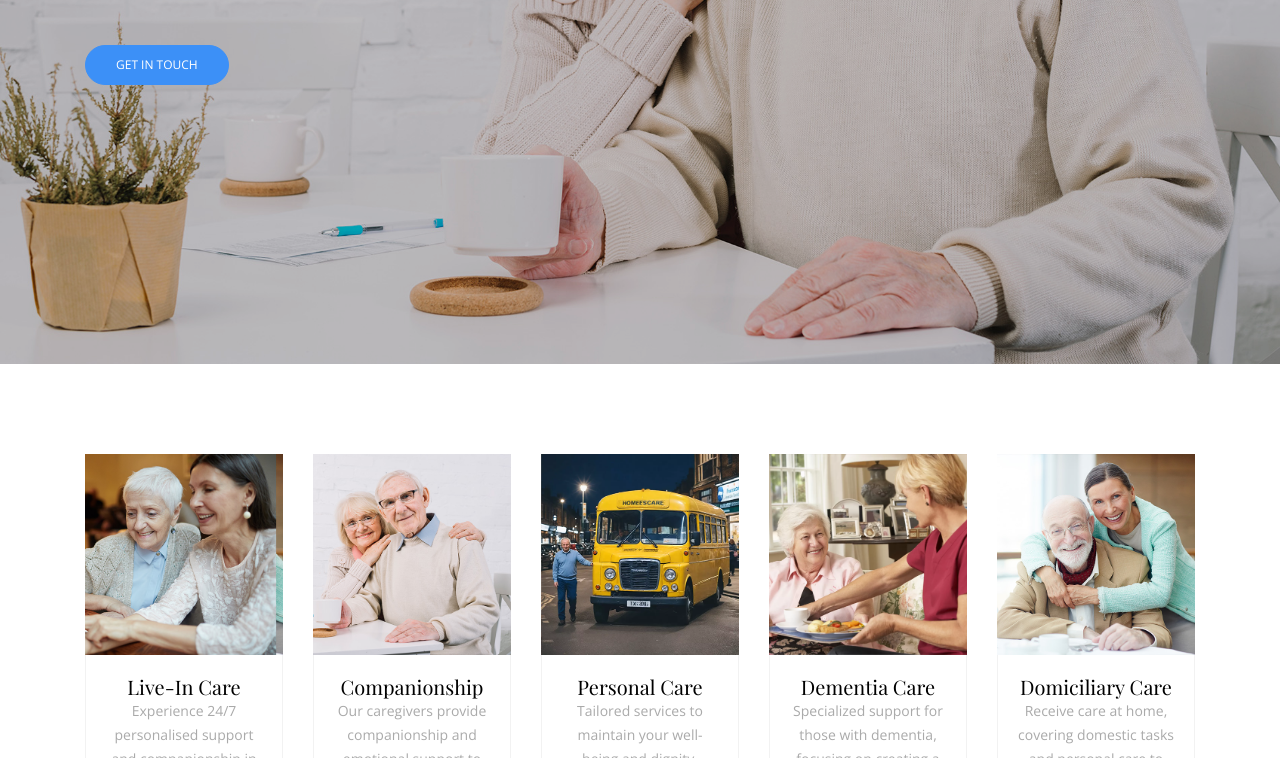
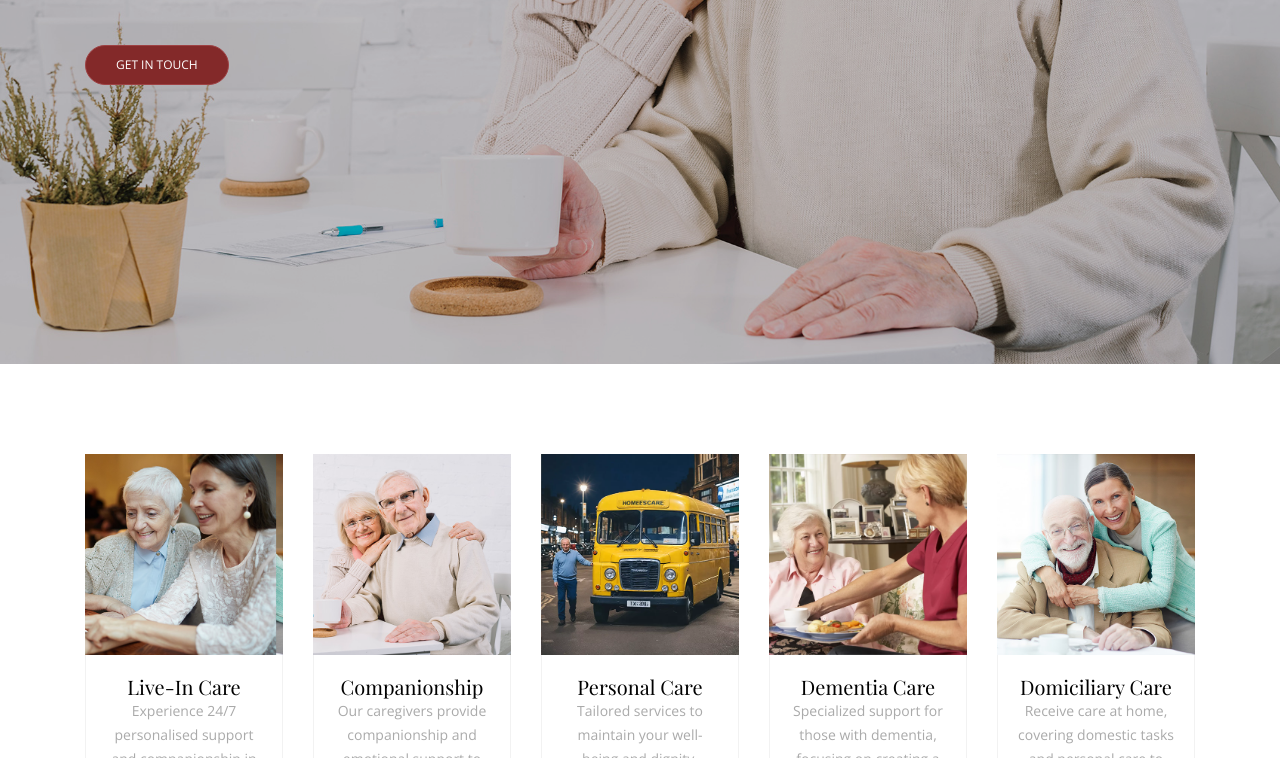
Before and after one commit to Prashob-Victaman/willow-manaor-care, a plain HTML site: page index.html in a window 1280 px wide. Shown: the part 436-1194 px from the top of the page. Drawn offline with nearby package versions, Linux system fonts and the light colour scheme; files whose address does not match are found by name.

Commit message:
Change color

```diff
--- a/scss/bootstrap/_variables.scss
+++ b/scss/bootstrap/_variables.scss
@@ -66,7 +66,7 @@ $colors: map-merge(
   $colors
   );
 
-$primary:       #3c90f7 !default;
+$primary:       #832929 !default;
 $secondary:     $gray-600 !default;
 $success:       $green !default;
 $info:          $cyan !default;
```
Also changed, not shown: css/bootstrap.min.css, css/bootstrap/bootstrap-reboot.css, css/style.css.
